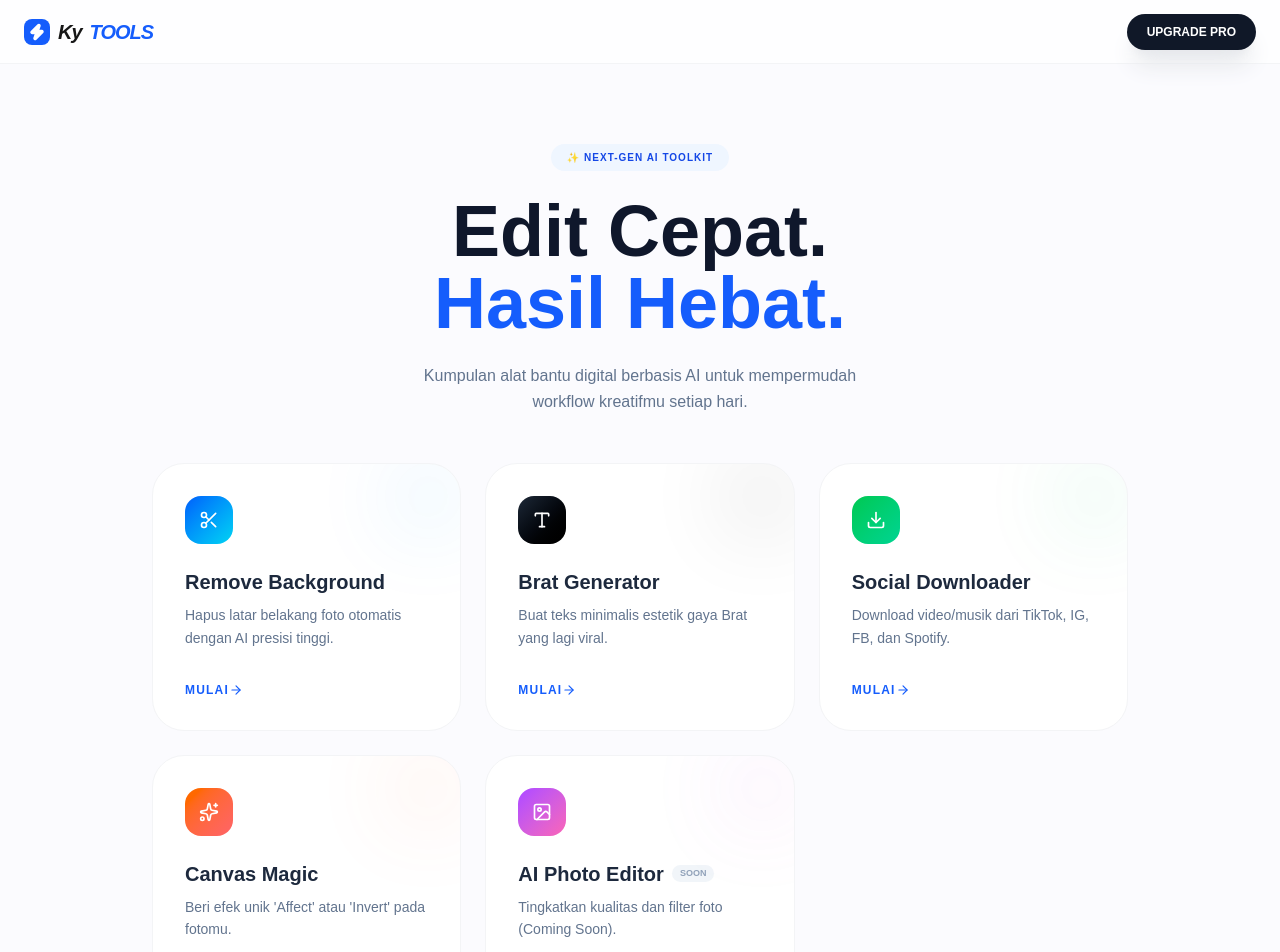
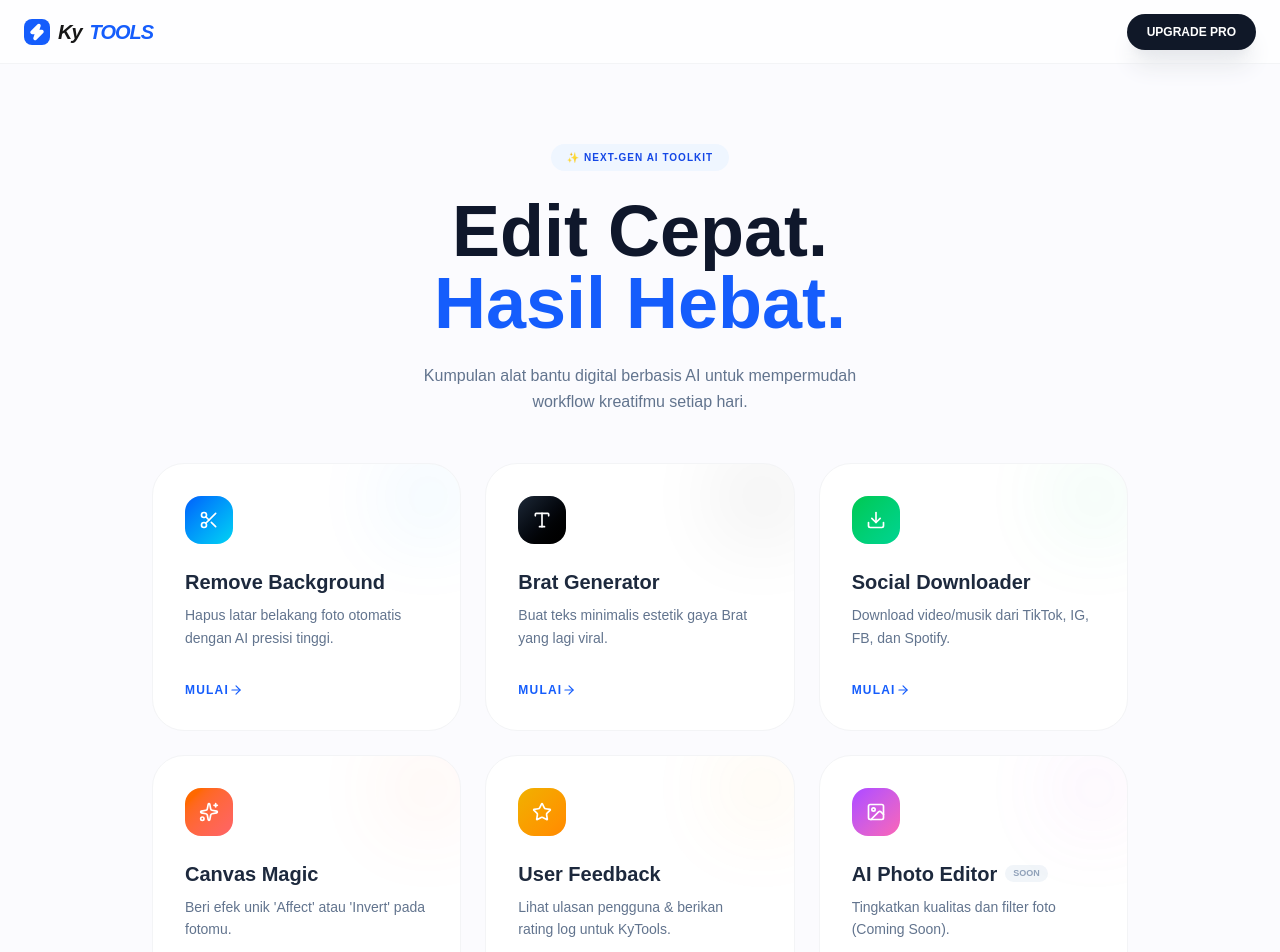
Before and after one commit to kyy-dev/kytools, a Next.js app: page / in a window 1280 px wide. Shown: the top 952 px of the page. Built offline with nearby package versions, Linux system fonts and the light colour scheme; no server answers.

Commit message:
feat: link reviews to dashboard

```diff
--- a/src/app/page.tsx
+++ b/src/app/page.tsx
@@ -1,7 +1,7 @@
 "use client";
 import Link from 'next/link';
-// Tambahkan Download di sini agar terbaca di bagian tools
-import { Image, Scissors, CreditCard, Sparkles, ArrowRight, Zap, Type, Download } from 'lucide-react';
+// Tambahkan Star dan Review di sini
+import { Image, Scissors, CreditCard, Sparkles, ArrowRight, Zap, Type, Download, Star } from 'lucide-react';
 
 const tools = [
   {
@@ -35,6 +35,14 @@ const tools = [
     href: "/canvas",
     color: "from-orange-500 to-red-400",
     shadow: "shadow-orange-100",
+  },
+  {
+    title: "User Feedback",
+    desc: "Lihat ulasan pengguna & berikan rating log untuk KyTools.",
+    icon: <Star className="w-5 h-5" />,
+    href: "/reviews",
+    color: "from-yellow-500 to-orange-400",
+    shadow: "shadow-yellow-100",
   },
   {
     title: "AI Photo Editor",
@@ -99,7 +107,7 @@ export default function Home() {
 
       {/* Simple Footer */}
       <footer className="py-10 text-center text-gray-400 text-[10px] font-bold tracking-widest uppercase border-t border-gray-50 bg-white">
-        © 2026 Fadhillah Dzaki Nasrullah • Klaten
+        © 2026 Fadhillah Dzaki Nasrullah
       </footer>
     </main>
   );
```
